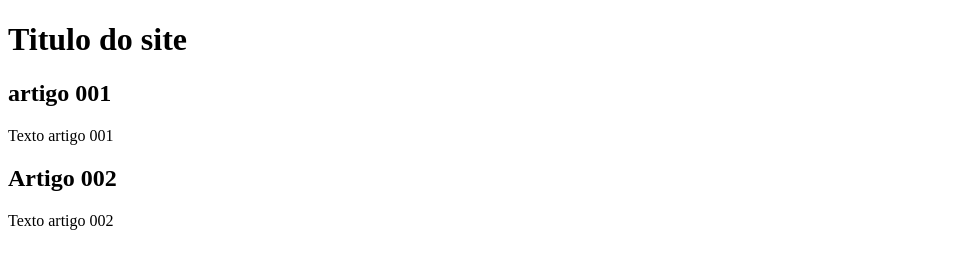
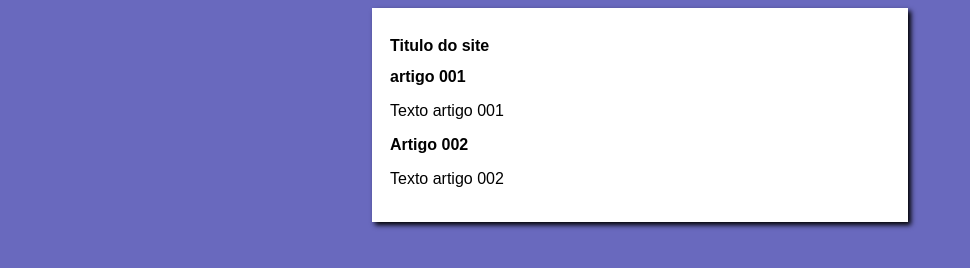
Before and after one commit to leonardocarMS/projeto-site, a plain HTML site: page index.html in a window 1280 px wide. Shown: the whole page, without its empty margins (0-970 px from the left). Drawn offline with Linux system fonts and the light colour scheme.

Commit message:
inicie o desing

```diff
--- a/index.html
+++ b/index.html
@@ -5,6 +5,7 @@
     <meta http-equiv="X-UA-Compatible" content="IE=edge">
     <meta name="viewport" content="width=device-width, initial-scale=1.0">
     <title>Titulo do site</title>
+    <link rel="stylesheet" href="style.css">
 </head>
 
 <body>
--- /dev/null
+++ b/style.css
@@ -0,0 +1,17 @@
+*{
+    font-family: Arial, Helvetica, sans-serif;
+    font-size: 16px;
+}
+
+body {
+    background-color: rgb(105, 105, 190);
+}
+
+main {
+    background-color: white;
+    width: 500px;
+    margin: auto;
+    padding: 18px;
+    box-shadow: 3px 3px 5px rgb(0, 0, 0.473);
+
+}
```
